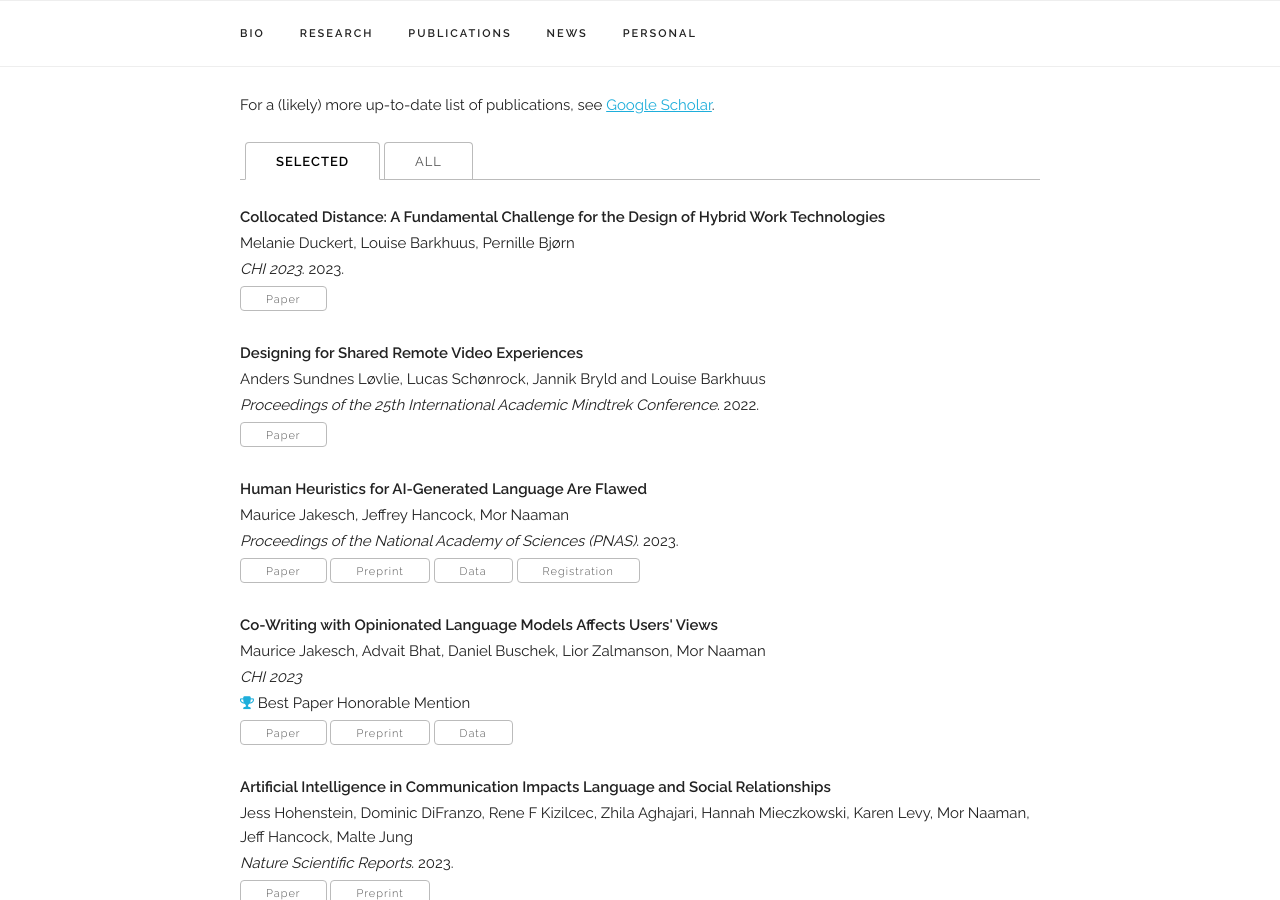
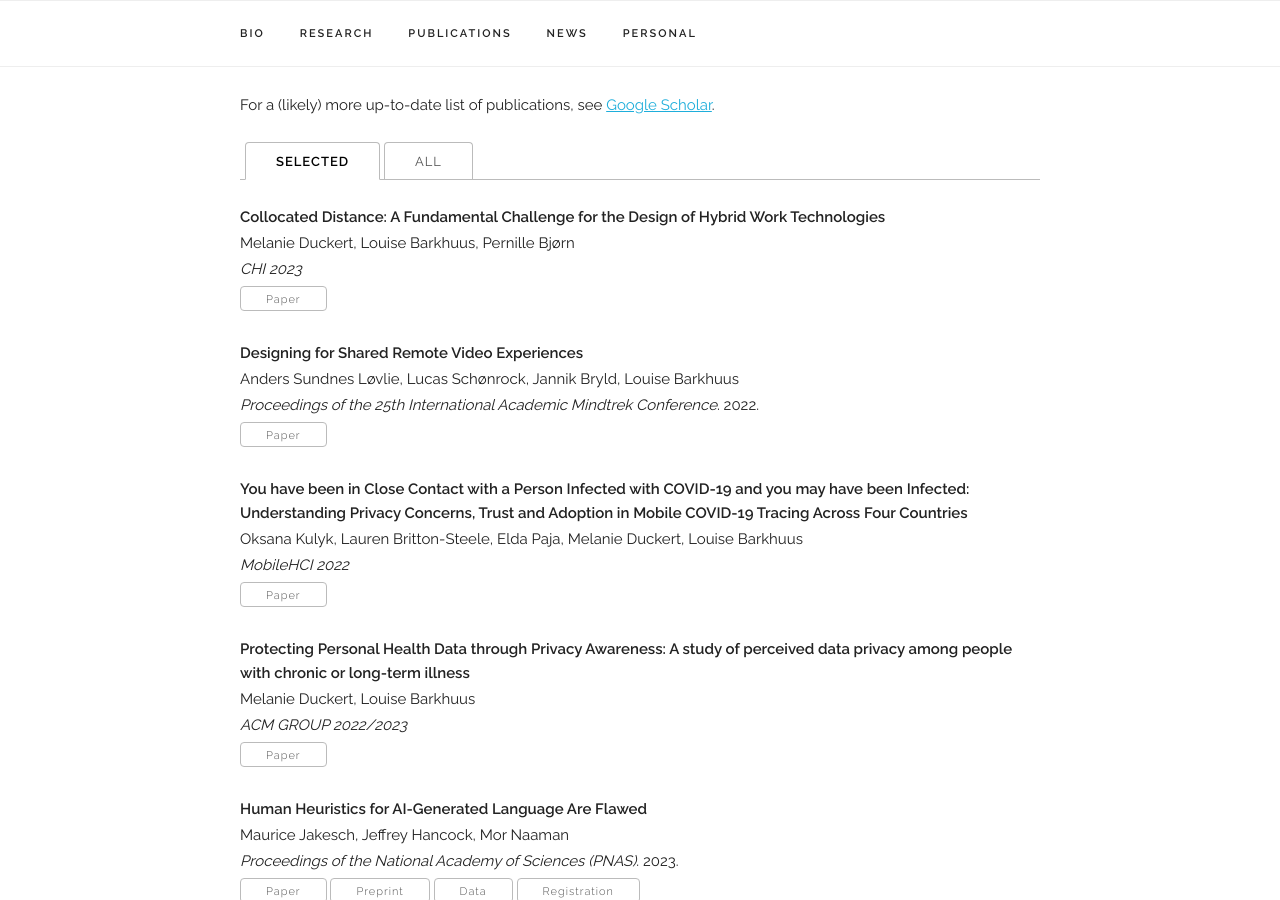
Before and after one commit to barkhuus/barkhuus.github.io, a Jekyll site: the page built from index.html, in a window 1280 px wide and 900 px high, scrolled down 847 px. Built offline with Jekyll 4.4.1, drawn with Linux system fonts in a browser that asks for light colours.

Commit message:
Update publications.yaml

```diff
--- a/_data/publications.yaml
+++ b/_data/publications.yaml
@@ -4,15 +4,27 @@ papers:
     authors: "Melanie Duckert, Louise Barkhuus, Pernille Bjørn"
     venue: "CHI 2023"
     paper_pdf: "https://dl.acm.org/doi/pdf/10.1145/3544548.3580899"
-    year: "2023"
     selected: y
 
   - title: "Designing for Shared Remote Video Experiences"
-    authors: "Anders Sundnes Løvlie, Lucas Schønrock, Jannik Bryld and Louise Barkhuus"
+    authors: "Anders Sundnes Løvlie, Lucas Schønrock, Jannik Bryld, Louise Barkhuus"
     venue: "Proceedings of the 25th International Academic Mindtrek Conference"
     paper_pdf: "https://dl.acm.org/doi/pdf/10.1145/3569219.3569354"
     year: "2022"
     selected: y
+
+  - title: "You have been in Close Contact with a Person Infected with COVID-19 and you may have been Infected: Understanding Privacy Concerns, Trust and Adoption in Mobile COVID-19 Tracing Across Four Countries"
+    authors: "Oksana Kulyk, Lauren Britton-Steele, Elda Paja, Melanie Duckert, Louise Barkhuus"
+    venue: "MobileHCI 2022"
+    paper_pdf: "https://dl.acm.org/doi/pdf/10.1145/3546739"
+    selected: y
+
+  - title: "Protecting Personal Health Data through Privacy Awareness: A study of perceived data privacy among people with chronic or long-term illness"
+    authors: "Melanie Duckert, Louise Barkhuus"
+    venue: "ACM GROUP 2022/2023"
+    paper_pdf: "https://dl.acm.org/doi/pdf/10.1145/3492830"
+    selected: y
+
 
   - title: "Human Heuristics for AI-Generated Language Are Flawed"
     authors: "Maurice Jakesch, Jeffrey Hancock, Mor Naaman"
```
